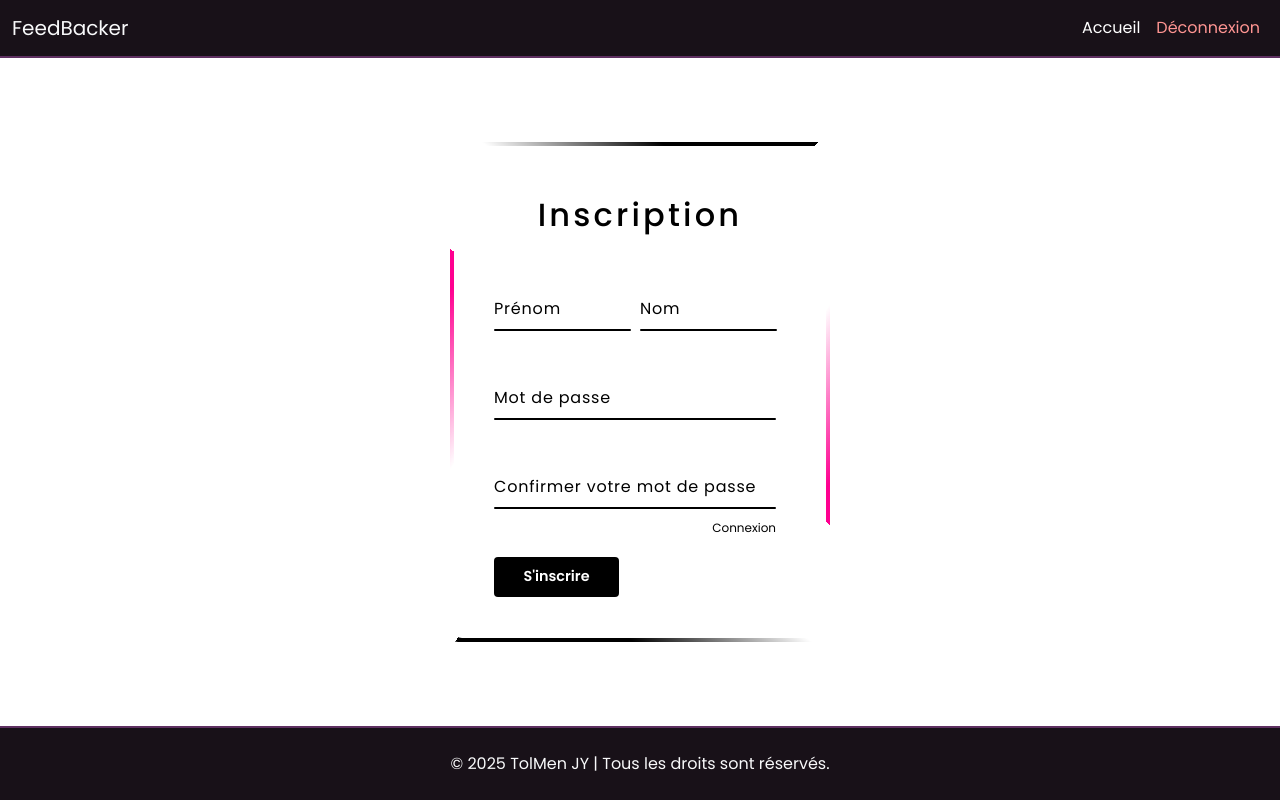
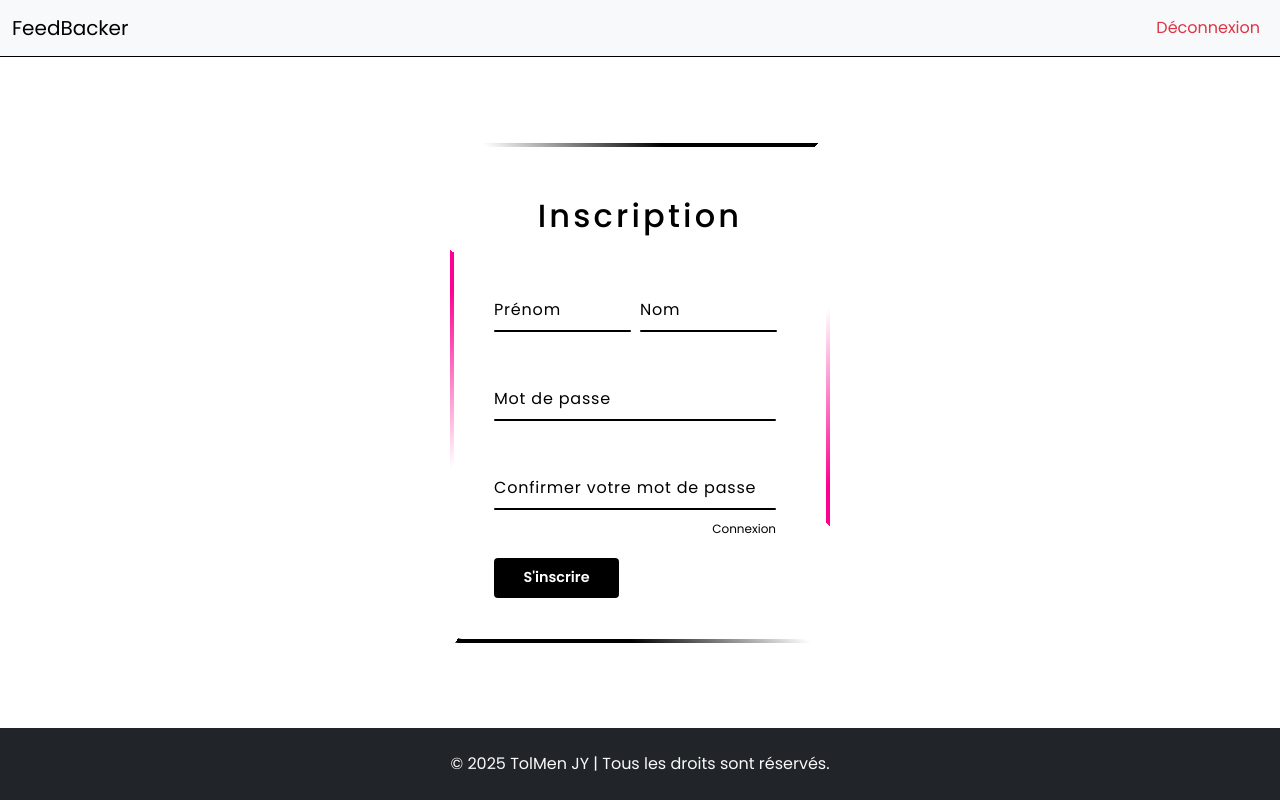
Before and after one commit to TolMen/FeedBacker, a PHP site: page /src/views/form/registForm.php in a window 1280 px wide. Run offline with PHP 8.4, Linux system fonts and the light colour scheme; the visitor is signed in with stand-in values (Sample User, id 1); some libraries are stand-ins or nearby versions.

Commit message:
Fix minor

```diff
--- a/src/views/component/footer.php
+++ b/src/views/component/footer.php
@@ -1,8 +1,7 @@
-<footer style="background-color: #181118; border-top: 2px solid #5E3061;" class="text-light py-4">
+<footer class="bg-dark text-light py-4">
     <div class="container text-center">
         <p class="mb-0">
             &copy;
-            <!-- Affiche l'année en cours -->
             <?php
             date_default_timezone_set("Europe/Paris");
             echo date("Y");
--- a/src/views/component/head.php
+++ b/src/views/component/head.php
@@ -19,6 +19,10 @@
     <link href="https://cdn.jsdelivr.net/npm/bootstrap@5.3.3/dist/css/bootstrap.min.css" rel="stylesheet"
         integrity="sha384-QWTKZyjpPEjISv5WaRU9OFeRpok6YctnYmDr5pNlyT2bRjXh0JMhjY6hW+ALEwIH" crossorigin="anonymous" />
     <link rel="stylesheet" href="https://cdnjs.cloudflare.com/ajax/libs/font-awesome/6.4.2/css/all.min.css">
+    <link rel="stylesheet" href="https://cdn.jsdelivr.net/npm/bootstrap-icons/font/bootstrap-icons.css">
+
+    <!-- Links to JavaScript scripts -->
+    <script src="https://cdn.jsdelivr.net/npm/bootstrap@5.3.3/dist/js/bootstrap.bundle.min.js" integrity="sha384-YvpcrYf0tY3lHB60NNkmXc5s9fDVZLESaAA55NDzOxhy9GkcIdslK1eN7N6jIeHz" crossorigin="anonymous"></script>
 
     <!-- Custom style sheets -->
     <link rel="stylesheet" href="../../../public/css/baseStyle.css" />
--- a/src/views/component/navbar.php
+++ b/src/views/component/navbar.php
@@ -2,21 +2,20 @@
 $current_page = basename($_SERVER['PHP_SELF']);
 ?>
 
-<nav class="navbar navbar-expand-lg" style="background-color: #181118; border-bottom: 2px solid #5E3061;">
+<nav class="navbar navbar-expand-lg navbar-light bg-light" style="border-bottom: 1px solid black;">
     <div class="container-fluid">
-        <span class="navbar-brand text-light">FeedBacker</span>
+        <span class="navbar-brand">FeedBacker</span>
         <?php if (!empty($_SESSION['id'])) { ?>
             <button class="navbar-toggler" type="button" data-bs-toggle="collapse" data-bs-target="#navbarNav" aria-controls="navbarNav" aria-expanded="false" aria-label="Toggle navigation">
                 <span class="navbar-toggler-icon"></span>
             </button>
             <div class="collapse navbar-collapse justify-content-end" id="navbarNav">
                 <ul class="navbar-nav mb-2 mb-lg-0">
-                    <a class="nav-link" href="home.php" style="color: <?php echo ($current_page == 'home.php') ? '#E796F3' : 'white'; ?>;">Accueil</a>
                     <li class="nav-item">
-                        <a class="nav-link" style="color: #FF9592;" href="../../controller/userController/userStop.php" title="Déconnexion">Déconnexion</a>
+                        <a class="nav-link text-danger" href="../../controller/userController/userStop.php" title="Déconnexion">Déconnexion</a>
                     </li>
-                <?php } ?>
                 </ul>
             </div>
+        <?php } ?>
     </div>
 </nav>
```
